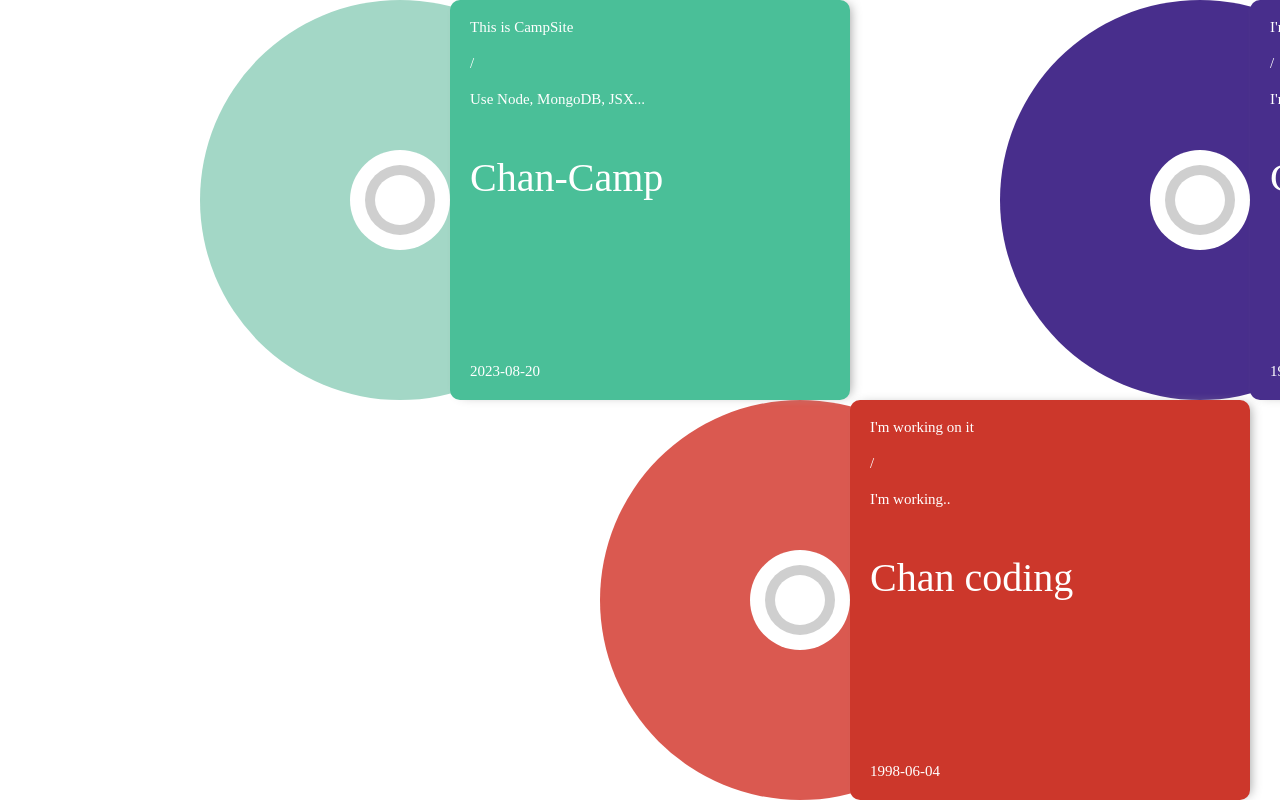
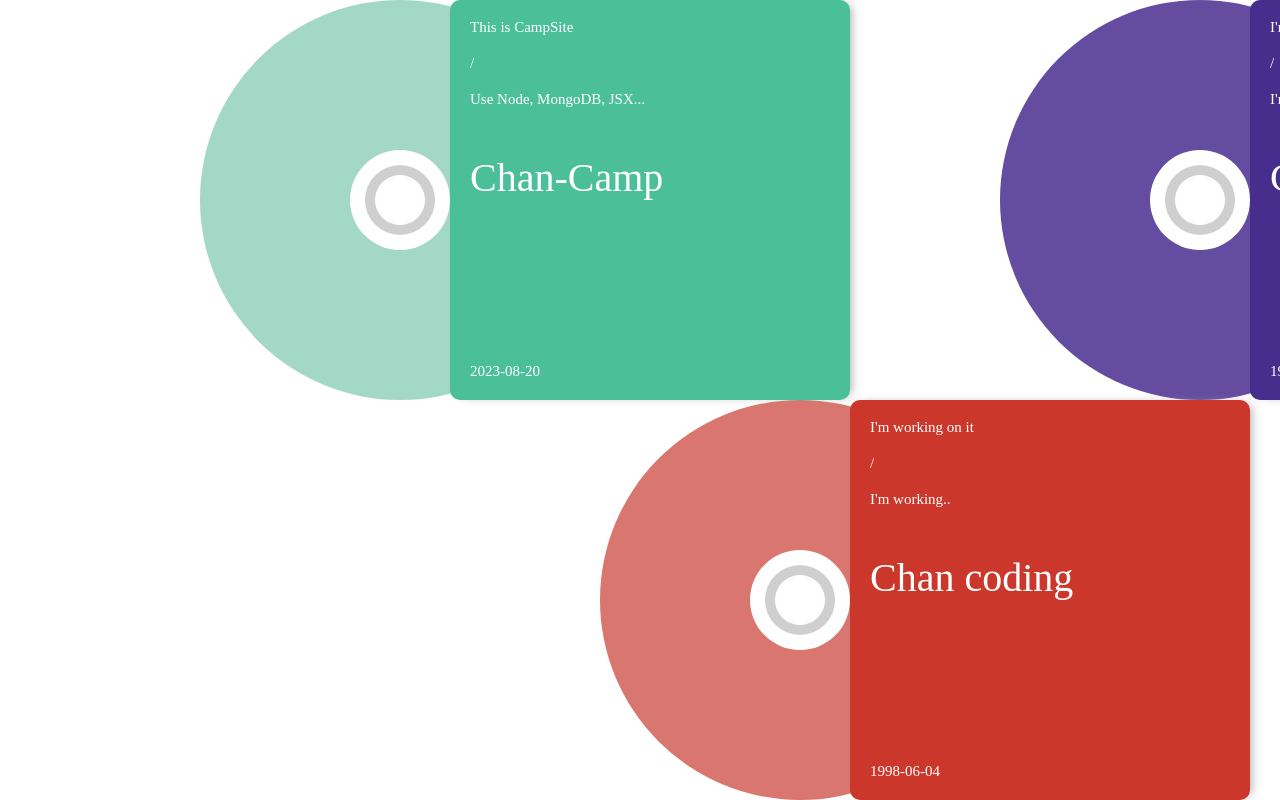
Before and after one commit to chanyoungcoding/Portfolio, a React (Create React App) app in the folder client/: page /project in a window 1280 px wide. Built offline with nearby package versions, Linux system fonts and the light colour scheme.

Commit message:
css 수정

```diff
--- a/client/src/components/ProjectBox.css
+++ b/client/src/components/ProjectBox.css
@@ -128,7 +128,7 @@
 }
 
 .content a:nth-child(2) {
-  background-color: #482E8C;
+  background-color: #644ca0;
 }
 
 .content a:nth-child(2) .box__out {
@@ -136,7 +136,7 @@
 }
 
 .content a:nth-child(3) {
-  background-color: #0C88A0;
+  background-color: #41aabf;
 }
 
 .content a:nth-child(3) .box__out {
@@ -144,7 +144,7 @@
 }
 
 .content .box:nth-child(4) {
-  background-color: #707070;
+  background-color: #ada9a9;
 }
 
 .content a:nth-child(4) .box__out {
@@ -152,7 +152,7 @@
 }
 
 .content__last a:nth-child(1) {
-  background-color: #da5950;
+  background-color: #d9766f;
 }
 
 .content__last a:nth-child(1) .box__out {
@@ -160,7 +160,7 @@
 }
 
 .content__last a:nth-child(2) {
-  background-color: #455484;
+  background-color: #5f6e9d;
 }
 
 .content__last a:nth-child(2) .box__out {
@@ -168,7 +168,7 @@
 }
 
 .content__last a:nth-child(3) {
-  background-color: #CCB12B;
+  background-color: #c1ae50;
 }
 
 .content__last a:nth-child(3) .box__out {
```
